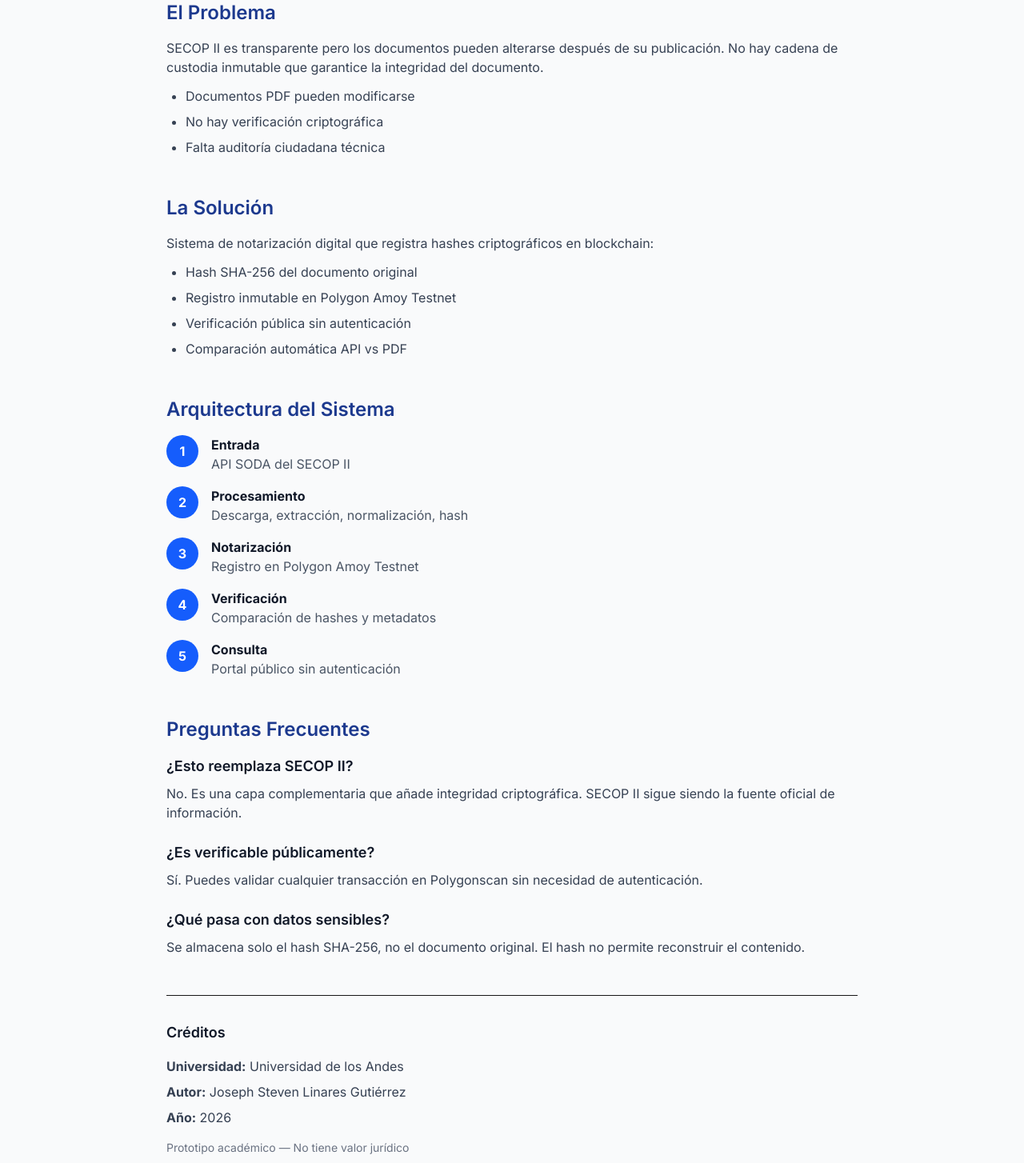
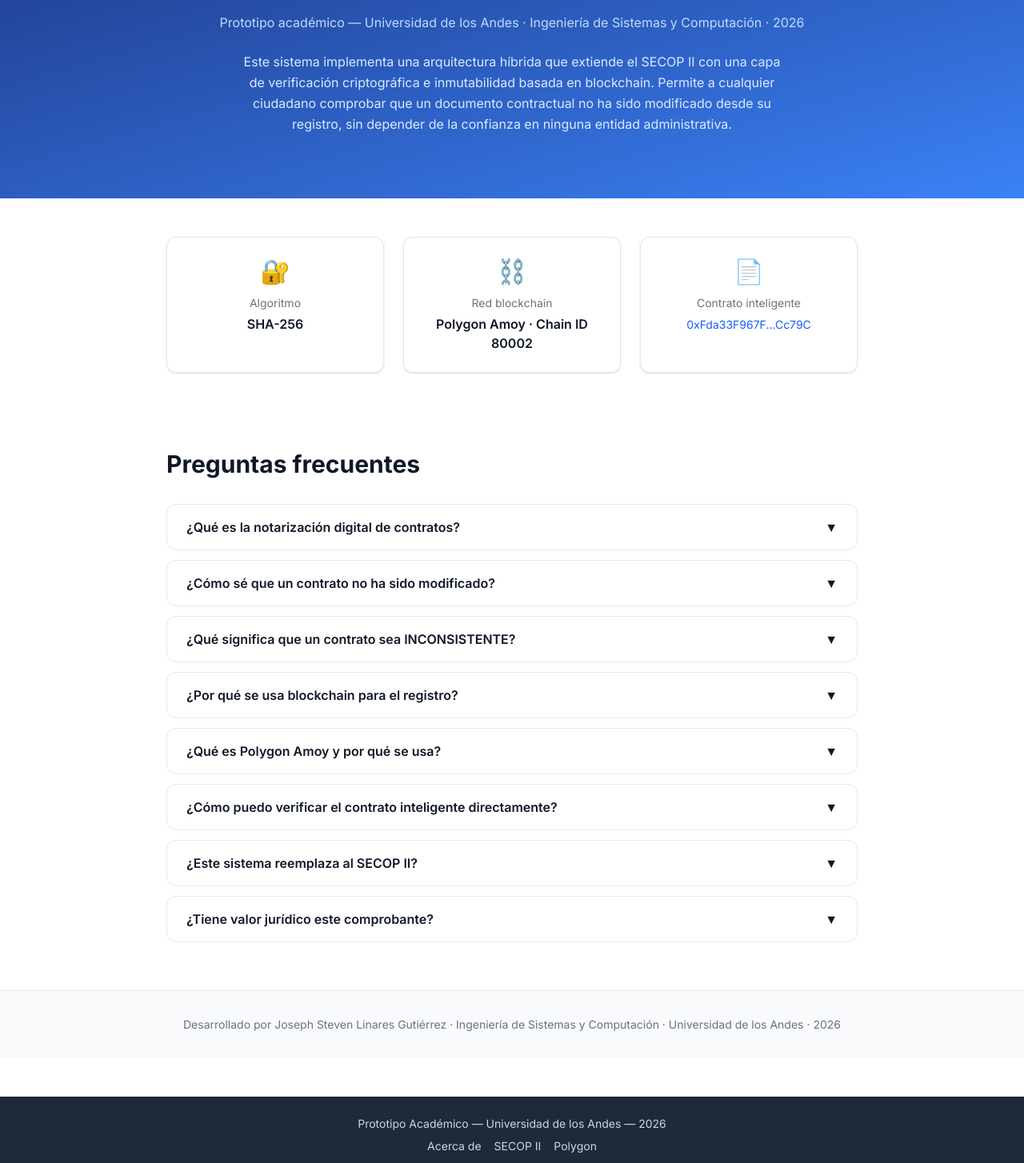
Before and after one commit to StnJoseph/notarizacion-secop-mvp, a Next.js app: page /acerca-de in a window 1280 px wide. Shown: the part 176-1630 px from the top of the page at 80% size. Built offline with nearby package versions, Linux system fonts and the light colour scheme.

Commit message:
Questions Addition

```diff
--- a/app/acerca-de/page.tsx
+++ b/app/acerca-de/page.tsx
@@ -1,103 +1,137 @@
-    export default function AcercaDePage() {
+'use client'
+
+import { useState } from 'react'
+
+const faqs = [
+  {
+    q: '¿Qué es la notarización digital de contratos?',
+    a: 'La notarización digital es el proceso de calcular una huella criptográfica única (hash SHA-256) de un documento y registrarla en una red blockchain pública. Esto permite demostrar que el documento existía en un momento determinado y que no ha sido alterado, sin necesidad de una entidad certificadora central.',
+  },
+  {
+    q: '¿Cómo sé que un contrato no ha sido modificado?',
+    a: 'Descarga el PDF del contrato desde el SECOP II, calcula su hash SHA-256 con el comando certutil -hashfile contrato.pdf SHA256 en Windows, o shasum -a 256 contrato.pdf en Mac/Linux, y compáralo con el hash registrado en el comprobante. Si coinciden, el documento es íntegro.',
+  },
+  {
+    q: '¿Qué significa que un contrato sea INCONSISTENTE?',
+    a: 'Significa que el sistema detectó una diferencia entre los metadatos publicados por la API del SECOP II y los datos extraídos del documento PDF. Las dimensiones verificadas son: valor del contrato, modalidad de contratación, proveedor adjudicado, duración y fecha de terminación. Una inconsistencia no implica necesariamente irregularidad — puede ser un error de digitación o una actualización no sincronizada.',
+  },
+  {
+    q: '¿Por qué se usa blockchain para el registro?',
+    a: 'La blockchain garantiza que el registro del hash sea inmutable: una vez inscrito en un bloque confirmado, no puede modificarse sin invalidar todos los bloques posteriores. Esto elimina la dependencia de confiar en el sistema de notarización, ya que la evidencia es pública y verificable por cualquier persona.',
+  },
+  {
+    q: '¿Qué es Polygon Amoy y por qué se usa?',
+    a: 'Polygon Amoy es la red de pruebas oficial de Polygon, compatible con la Ethereum Virtual Machine (EVM). Se usa en este prototipo porque permite ejecutar contratos inteligentes reales en una red distribuida sin costo económico, manteniendo el mismo comportamiento técnico que una red principal.',
+  },
+  {
+    q: '¿Cómo puedo verificar el contrato inteligente directamente?',
+    a: 'El contrato está desplegado en la dirección 0xFda33F967F6ed22856ee542910663B180b3Cc79C en Polygon Amoy. Puedes consultarlo en amoy.polygonscan.com o llamar directamente a su función verificarHash() con el hash SHA-256 del documento que quieres comprobar.',
+  },
+  {
+    q: '¿Este sistema reemplaza al SECOP II?',
+    a: 'No. Este prototipo implementa una arquitectura híbrida que extiende las capacidades del SECOP II sin modificarlo. El SECOP II sigue siendo el sistema oficial de contratación pública. Esta capa de notarización actúa como un complemento de verificación independiente.',
+  },
+  {
+    q: '¿Tiene valor jurídico este comprobante?',
+    a: 'No. Este es un prototipo académico desarrollado como trabajo de grado en la Universidad de los Andes. Los comprobantes generados no tienen valor probatorio legal. El sistema demuestra la viabilidad técnica de la arquitectura propuesta.',
+  },
+]
+
+export default function AcercaDePage() {
+  const [openIndex, setOpenIndex] = useState<number | null>(null)
+
+  function toggle(i: number) {
+    setOpenIndex(openIndex === i ? null : i)
+  }
+
   return (
-    <div className="max-w-4xl mx-auto py-12 px-4">
-      <h1 className="text-3xl font-bold mb-8 text-gray-900">Acerca de Este Sistema</h1>
-
-      {/* Problema */}
-      <section className="mb-12">
-        <h2 className="text-2xl font-semibold mb-4 text-blue-900">El Problema</h2>
-        <p className="text-gray-700 mb-3">
-          SECOP II es transparente pero los documentos pueden alterarse después de su publicación.
-          No hay cadena de custodia inmutable que garantice la integridad del documento.
-        </p>
-        <ul className="list-disc pl-6 text-gray-700 space-y-2">
-          <li>Documentos PDF pueden modificarse</li>
-          <li>No hay verificación criptográfica</li>
-          <li>Falta auditoría ciudadana técnica</li>
-        </ul>
+    <div className="min-h-screen bg-white">
+      {/* Sección 1 — Hero */}
+      <section className="bg-gradient-to-br from-[#1e3a8a] to-[#3b82f6] py-20 px-4">
+        <div className="max-w-4xl mx-auto text-center">
+          <h1 className="text-4xl font-bold text-white mb-3">Acerca del Sistema</h1>
+          <p className="text-blue-200 mb-6">
+            Prototipo académico — Universidad de los Andes · Ingeniería de Sistemas y Computación · 2026
+          </p>
+          <p className="text-blue-100 max-w-2xl mx-auto leading-relaxed">
+            Este sistema implementa una arquitectura híbrida que extiende el SECOP II con una capa de
+            verificación criptográfica e inmutabilidad basada en blockchain. Permite a cualquier ciudadano
+            comprobar que un documento contractual no ha sido modificado desde su registro, sin depender
+            de la confianza en ninguna entidad administrativa.
+          </p>
+        </div>
       </section>
 
-      {/* Solución */}
-      <section className="mb-12">
-        <h2 className="text-2xl font-semibold mb-4 text-blue-900">La Solución</h2>
-        <p className="text-gray-700 mb-3">
-          Sistema de notarización digital que registra hashes criptográficos en blockchain:
-        </p>
-        <ul className="list-disc pl-6 text-gray-700 space-y-2">
-          <li>Hash SHA-256 del documento original</li>
-          <li>Registro inmutable en Polygon Amoy Testnet</li>
-          <li>Verificación pública sin autenticación</li>
-          <li>Comparación automática API vs PDF</li>
-        </ul>
+      {/* Sección 2 — Datos técnicos */}
+      <section className="py-12">
+        <div className="max-w-4xl mx-auto px-4">
+          <div className="grid grid-cols-1 sm:grid-cols-3 gap-6">
+            <div className="bg-white border border-gray-200 shadow-sm rounded-xl p-6 text-center">
+              <div className="text-3xl mb-3">🔐</div>
+              <div className="text-sm text-gray-500 mb-1">Algoritmo</div>
+              <div className="font-semibold text-gray-900">SHA-256</div>
+            </div>
+            <div className="bg-white border border-gray-200 shadow-sm rounded-xl p-6 text-center">
+              <div className="text-3xl mb-3">⛓️</div>
+              <div className="text-sm text-gray-500 mb-1">Red blockchain</div>
+              <div className="font-semibold text-gray-900">Polygon Amoy · Chain ID 80002</div>
+            </div>
+            <div className="bg-white border border-gray-200 shadow-sm rounded-xl p-6 text-center">
+              <div className="text-3xl mb-3">📄</div>
+              <div className="text-sm text-gray-500 mb-1">Contrato inteligente</div>
+              <a
+                href="https://amoy.polygonscan.com/address/0xFda33F967F6ed22856ee542910663B180b3Cc79C"
+                target="_blank"
+                rel="noopener noreferrer"
+                className="font-mono text-sm text-blue-600 hover:underline break-all"
+              >
+                0xFda33F967F...Cc79C
+              </a>
+            </div>
+          </div>
+        </div>
       </section>
 
-      {/* Arquitectura */}
-      <section className="mb-12">
-        <h2 className="text-2xl font-semibold mb-4 text-blue-900">Arquitectura del Sistema</h2>
-        <div className="space-y-4">
-          {[
-            { num: 1, title: "Entrada", desc: "API SODA del SECOP II" },
-            { num: 2, title: "Procesamiento", desc: "Descarga, extracción, normalización, hash" },
-            { num: 3, title: "Notarización", desc: "Registro en Polygon Amoy Testnet" },
-            { num: 4, title: "Verificación", desc: "Comparación de hashes y metadatos" },
-            { num: 5, title: "Consulta", desc: "Portal público sin autenticación" },
-          ].map((step) => (
-            <div key={step.num} className="flex gap-4 items-start">
-              <div className="flex-shrink-0 w-10 h-10 bg-blue-600 text-white rounded-full flex items-center justify-center font-bold">
-                {step.num}
-              </div>
-              <div>
-                <h3 className="font-bold text-gray-900">{step.title}</h3>
-                <p className="text-gray-600">{step.desc}</p>
+      {/* Sección 3 — FAQ acordeón */}
+      <section className="py-12">
+        <div className="max-w-4xl mx-auto px-4">
+          <h2 className="text-3xl font-bold text-gray-900 mb-8">Preguntas frecuentes</h2>
+          {faqs.map((item, i) => (
+            <div key={i} className="border border-gray-200 rounded-xl mb-3 overflow-hidden bg-white">
+              <button
+                onClick={() => toggle(i)}
+                className="w-full text-left px-6 py-4 flex justify-between items-center font-semibold text-gray-900 hover:bg-gray-50 transition-colors"
+              >
+                <span>{item.q}</span>
+                <span
+                  className={`ml-4 flex-shrink-0 transition-transform duration-200 ${
+                    openIndex === i ? 'rotate-180' : ''
+                  }`}
+                >
+                  ▼
+                </span>
+              </button>
+              <div
+                className={`transition-all duration-200 overflow-hidden ${
+                  openIndex === i ? 'max-h-96' : 'max-h-0'
+                }`}
+              >
+                <p className="px-6 pb-5 text-gray-600 text-sm leading-relaxed">{item.a}</p>
               </div>
             </div>
           ))}
         </div>
       </section>
 
-      {/* FAQ */}
-      <section className="mb-12">
-        <h2 className="text-2xl font-semibold mb-4 text-blue-900">Preguntas Frecuentes</h2>
-        <div className="space-y-6">
-          <div>
-            <h3 className="font-semibold text-gray-900 text-lg mb-2">¿Esto reemplaza SECOP II?</h3>
-            <p className="text-gray-700">
-              No. Es una capa complementaria que añade integridad criptográfica.
-              SECOP II sigue siendo la fuente oficial de información.
-            </p>
-          </div>
-          <div>
-            <h3 className="font-semibold text-gray-900 text-lg mb-2">¿Es verificable públicamente?</h3>
-            <p className="text-gray-700">
-              Sí. Puedes validar cualquier transacción en Polygonscan sin necesidad de autenticación.
-            </p>
-          </div>
-          <div>
-            <h3 className="font-semibold text-gray-900 text-lg mb-2">¿Qué pasa con datos sensibles?</h3>
-            <p className="text-gray-700">
-              Se almacena solo el hash SHA-256, no el documento original.
-              El hash no permite reconstruir el contenido.
-            </p>
-          </div>
+      {/* Sección 4 — Footer informativo */}
+      <footer className="bg-gray-50 border-t border-gray-200 py-8">
+        <div className="max-w-4xl mx-auto px-4 text-center">
+          <p className="text-sm text-gray-500">
+            Desarrollado por Joseph Steven Linares Gutiérrez · Ingeniería de Sistemas y Computación ·
+            Universidad de los Andes · 2026
+          </p>
         </div>
-      </section>
-
-      {/* Créditos */}
-      <section className="border-t pt-8 mt-12">
-        <h2 className="font-semibold text-gray-900 text-lg mb-4">Créditos</h2>
-        <p className="text-gray-700 mb-2">
-          <strong>Universidad:</strong> Universidad de los Andes
-        </p>
-        <p className="text-gray-700 mb-2">
-          <strong>Autor:</strong> Joseph Steven Linares Gutiérrez
-        </p>
-        <p className="text-gray-700 mb-2">
-          <strong>Año:</strong> 2026
-        </p>
-        <p className="text-sm text-gray-500 mt-4">
-          Prototipo académico — No tiene valor jurídico
-        </p>
-      </section>
+      </footer>
     </div>
-  );
+  )
 }
```
